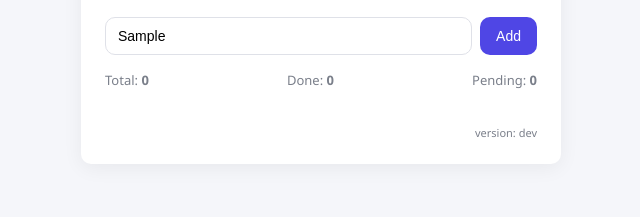
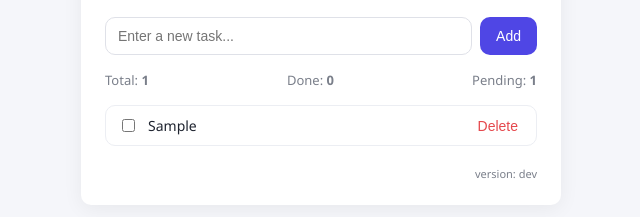
Before and after one commit to TranMinhPhuc220420/ci-cd-demo, a website: page index.html in a window 1280 px wide. Both pictures are taken after typing "Sample" into the empty fields and a click on the button "Add". Shown: the part 119-336 px from the top of the page, without its empty margins (319-959 px from the left). Drawn offline with Linux system fonts and the light colour scheme.

Commit message:
fix createTask

```diff
--- a/utils.js
+++ b/utils.js
@@ -11,7 +11,7 @@
  */
 function createTask(text) {
   const trimmed = (text || "").trim();
-  if (trimmed) {
+  if (!trimmed) {
     throw new Error("Task text must not be empty");
   }
   return {
```
Also changed, not shown: dist/index.html.
